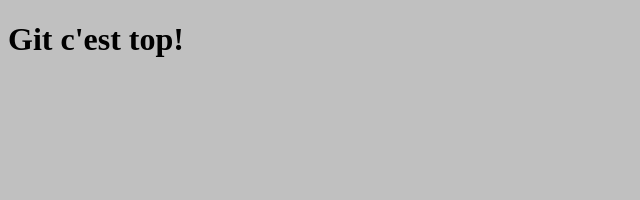
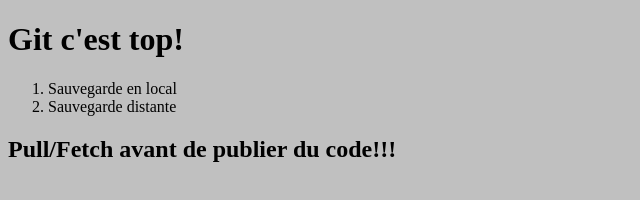
Before and after one commit to Ophois34/montferrier, a plain HTML site: page index.html in a window 1280 px wide. Shown: the whole page, without its empty margins (0-640 px from the left). Drawn offline with Linux system fonts and the light colour scheme.

Commit message:
liste
ajout des listes pour la publication

```diff
--- a/index.html
+++ b/index.html
@@ -8,5 +8,10 @@
 </head>
 <body>
 	<h1>Git c'est top!</h1>
+	<ol>
+		<li>Sauvegarde en local</li>
+		<li>Sauvegarde distante</li>
+	</ol>
+	<h2>Pull/Fetch avant de publier du code!!!</h2>
 </body>
 </html>
```
